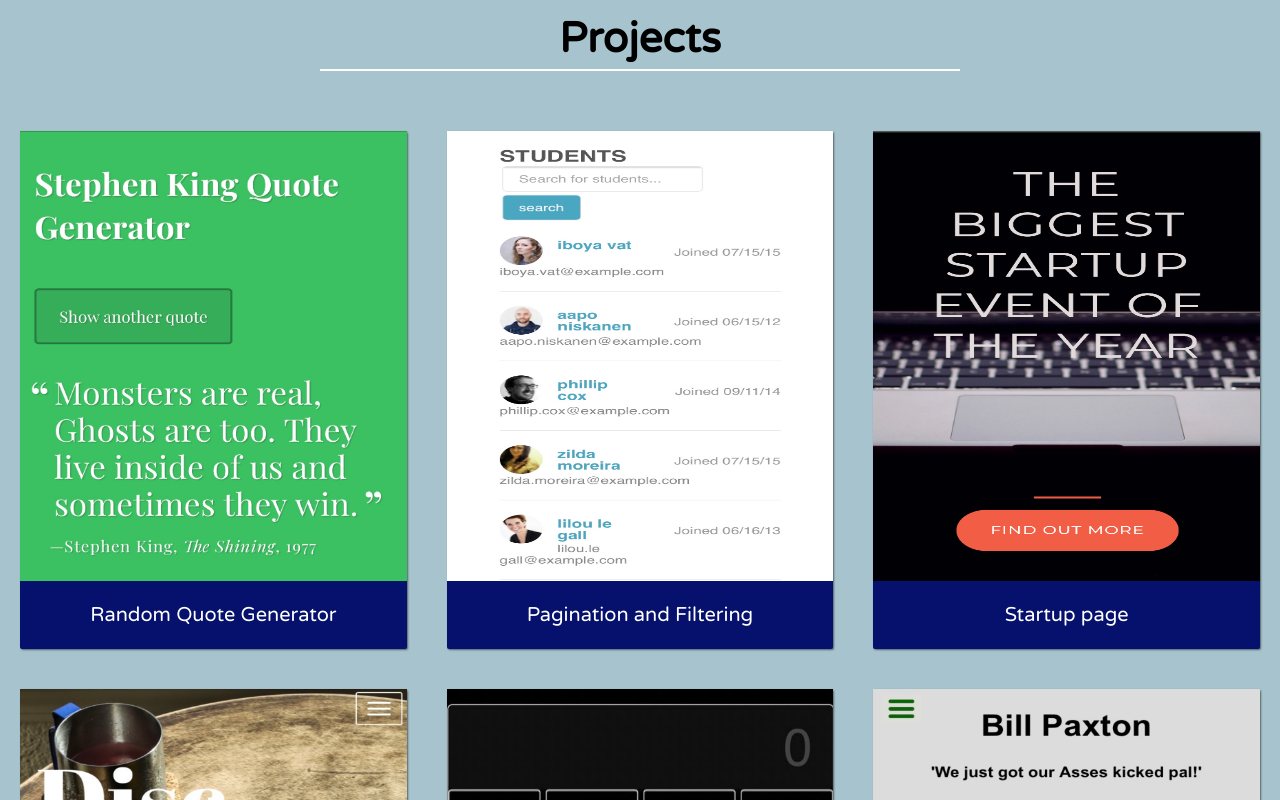
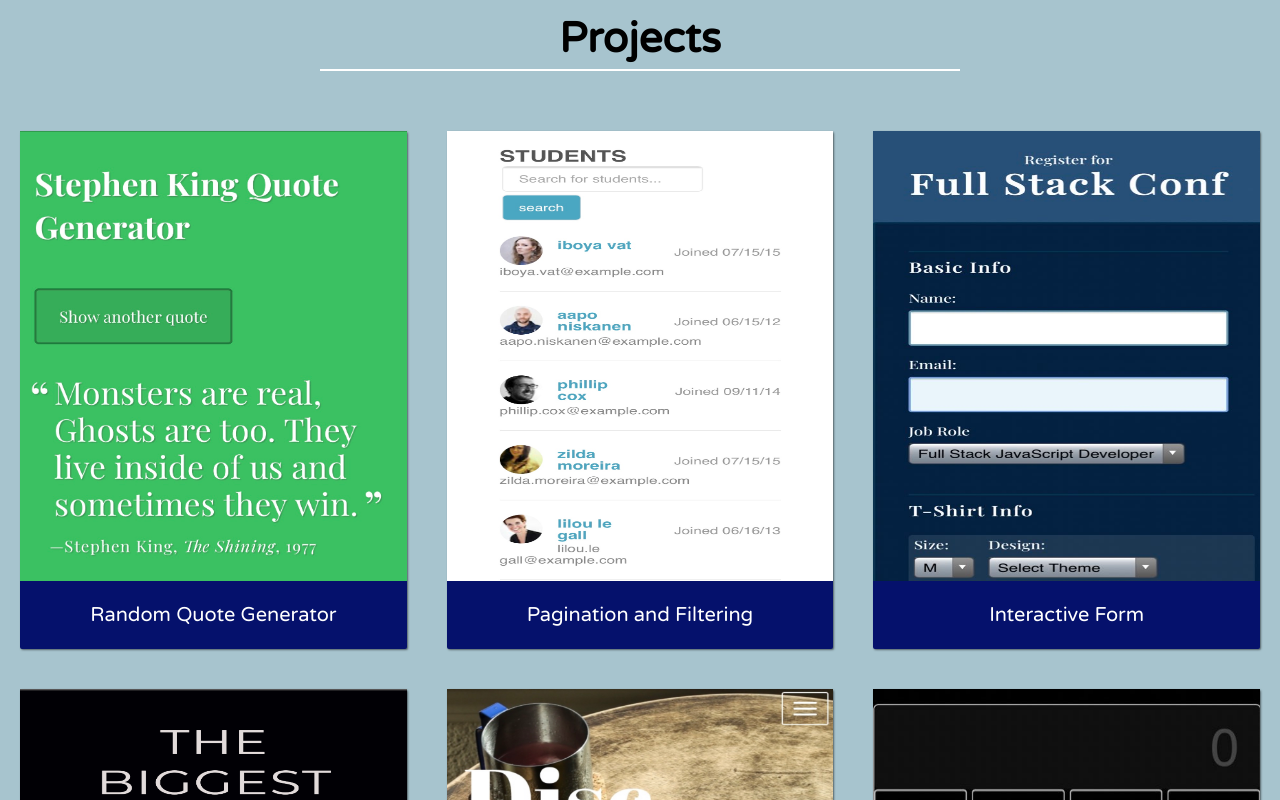
Before and after one commit to WebDevBrum/portfolio1, a plain HTML site: page index.html in a window 1280 px wide. Shown: the part 480-1280 px from the top of the page. Drawn offline with Linux system fonts and the light colour scheme; a web font is replaced by a local one.

Commit message:
Added entry for interactive form

```diff
--- a/index.html
+++ b/index.html
@@ -57,7 +57,11 @@ font-family: 'Fjalla One', sans-serif; -->
    <img class="projectimg" src="D6FF4A1F-F1F3-40BC-AFC5-CFA80BC4F07B.jpeg" />
    <p class="project-title">Pagination and Filtering</p>
    </a>
- <a  class="project project-tile" href="https://webdevbrum.github.io/startup-of-the-year/" target="_blank">
+   <a  class="project project-tile" href="https://webdevbrum.github.io/TechDegree-Project-3/" target="_blank">
+   <img class="projectimg" src="intform.jpg" />
+   <p class="project-title">Interactive Form</p>
+   </a>
+    <a  class="project project-tile" href="https://webdevbrum.github.io/startup-of-the-year/" target="_blank">
    <img class="projectimg" src="startup.jpg" />
    <p class="project-title">Startup page</p>
    </a>
```
Also changed, not shown: intform.jpg (added).
